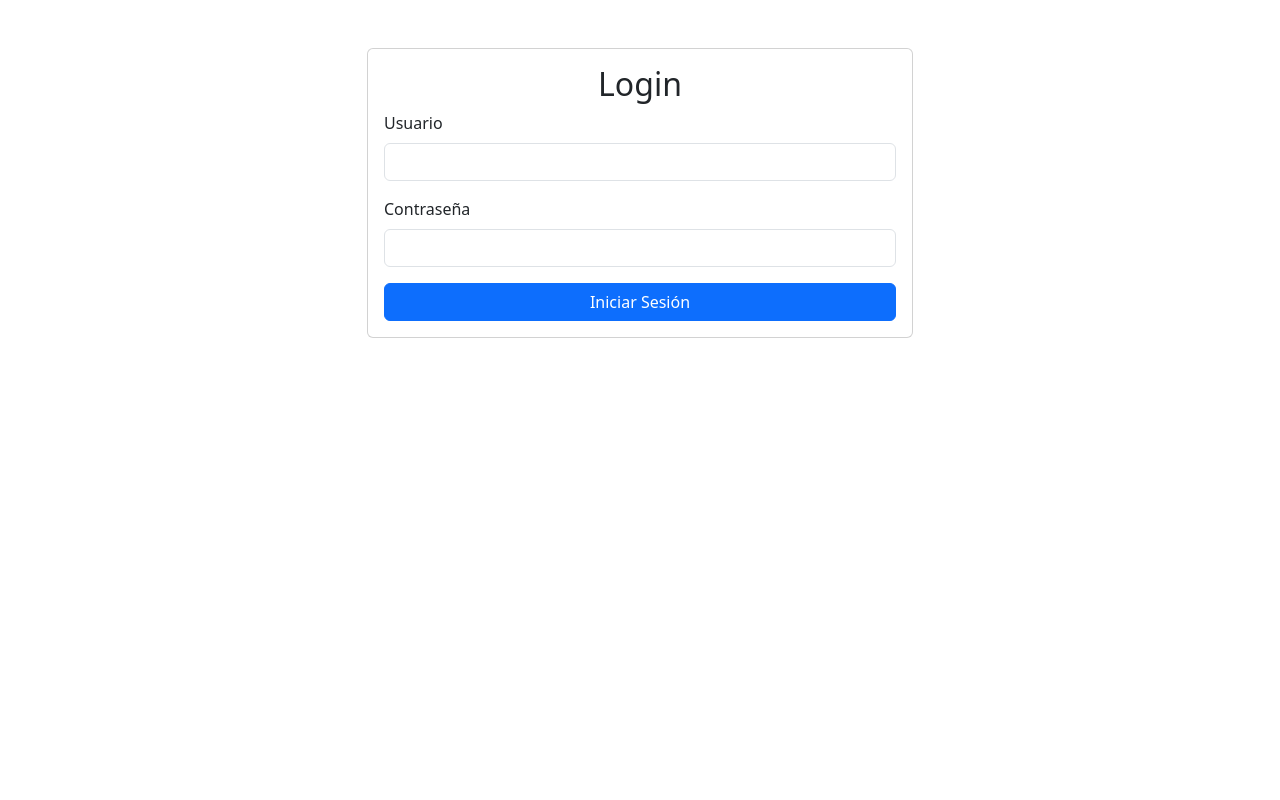
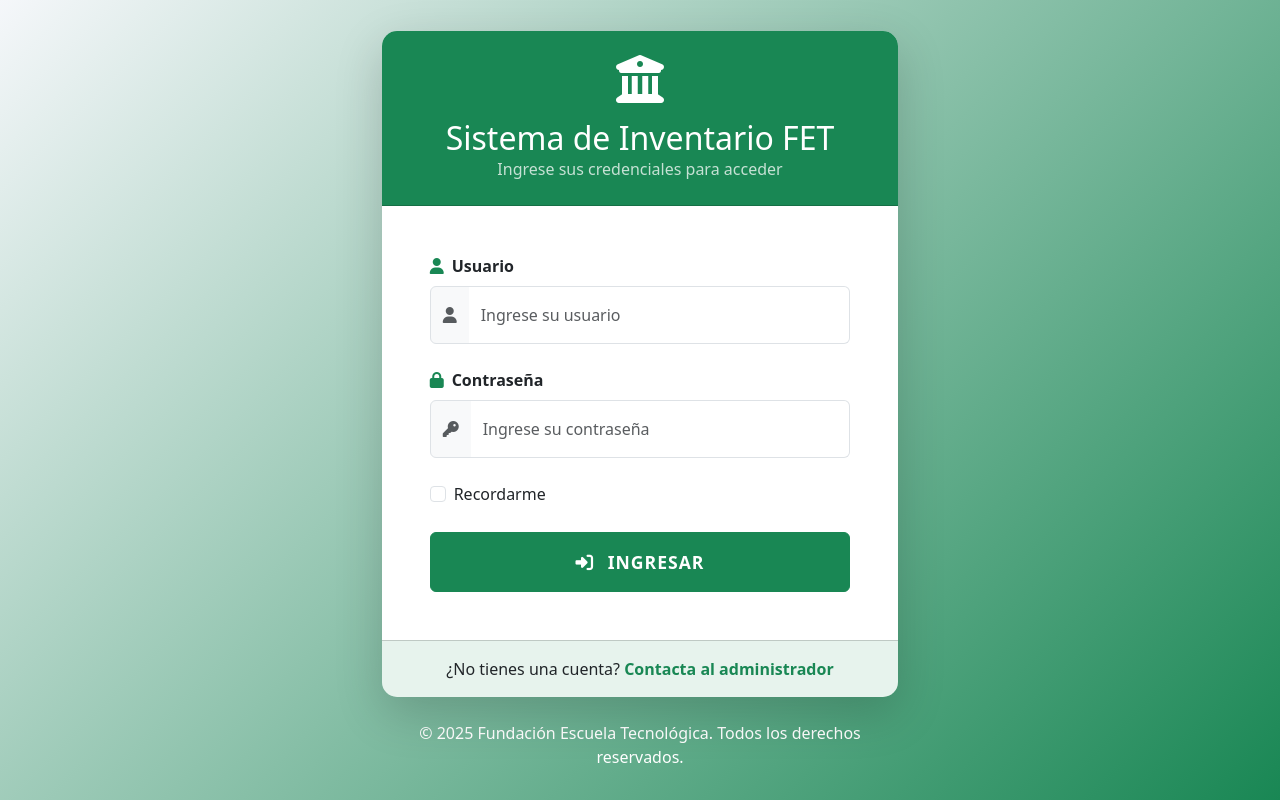
Before and after one commit to Sabogal22/Sistema-de-inventario, a React (Create React App) app in the folder frontend/: page / in a window 1280 px wide. Built offline with nearby package versions, Linux system fonts and the light colour scheme.

Commit message:
Mejora visual

```diff
--- a/frontend/src/components/Login.js
+++ b/frontend/src/components/Login.js
@@ -6,65 +6,167 @@ const Login = () => {
     const [username, setUsername] = useState('');
     const [password, setPassword] = useState('');
     const [error, setError] = useState('');
+    const [isLoading, setIsLoading] = useState(false);
     const navigate = useNavigate();
 
     useEffect(() => {
         if (localStorage.getItem('access_token')) {
-            navigate('/dashboard'); /* si tiene el token va a Dashboard */
+            navigate('/dashboard');
         }
     }, [navigate]);
 
     const handleSubmit = async (e) => {
         e.preventDefault();
+        setIsLoading(true);
+        setError('');
+
         try {
             const response = await axios.post('http://127.0.0.1:8000/api/token/', {
                 username,
                 password,
             });
             const { access, refresh } = response.data;
-            localStorage.setItem('access_token', access);  // Guardar el token en localStorage
+            localStorage.setItem('access_token', access);
             localStorage.setItem('refresh_token', refresh);
-            navigate('/dashboard');  // Redirigir al panel de administración
+            navigate('/dashboard');
         } catch (err) {
-            setError('Credenciales inválidas');
+            setError('Usuario o contraseña incorrectos. Por favor intente nuevamente.');
+            console.error("Error de autenticación:", err);
+        } finally {
+            setIsLoading(false);
         }
     };
 
     return (
-        <div className="container mt-5">
-            <div className="row justify-content-center">
-                <div className="col-md-6">
-                    <div className="card">
-                        <div className="card-body">
-                            <h2 className="card-title text-center">Login</h2>
-                            {error && <div className="alert alert-danger">{error}</div>}
-                            <form onSubmit={handleSubmit}>
-                                <div className="mb-3">
-                                    <label htmlFor="username" className="form-label">Usuario</label>
+        <div className="login-container" style={{
+            minHeight: '100vh',
+            background: 'linear-gradient(135deg, #f5f7fa 0%, #198754 100%)',
+            display: 'flex',
+            alignItems: 'center',
+            justifyContent: 'center',
+            padding: '20px'
+        }}>
+            <div className="col-md-8 col-lg-6 col-xl-5">
+                <div className="card shadow-lg" style={{
+                    borderRadius: '15px',
+                    overflow: 'hidden',
+                    border: 'none'
+                }}>
+                    {/* Header con logo */}
+                    <div className="card-header py-4 text-center" style={{
+                        backgroundColor: '#198754',
+                        color: 'white'
+                    }}>
+                        <div className="d-flex justify-content-center mb-3">
+                            <i className="fas fa-university fa-3x"></i>
+                        </div>
+                        <h2 className="mb-0">Sistema de Inventario FET</h2>
+                        <p className="mb-0 opacity-75">Ingrese sus credenciales para acceder</p>
+                    </div>
+
+                    <div className="card-body p-5">
+                        {error && (
+                            <div className="alert alert-danger d-flex align-items-center" role="alert">
+                                <i className="fas fa-exclamation-circle me-2"></i>
+                                <div>{error}</div>
+                            </div>
+                        )}
+
+                        <form onSubmit={handleSubmit}>
+                            <div className="mb-4">
+                                <label htmlFor="username" className="form-label fw-bold">
+                                    <i className="fas fa-user me-2 text-success"></i>Usuario
+                                </label>
+                                <div className="input-group">
+                                    <span className="input-group-text bg-light">
+                                        <i className="fas fa-user text-muted"></i>
+                                    </span>
                                     <input
                                         type="text"
-                                        className="form-control"
+                                        className="form-control py-3"
                                         id="username"
+                                        placeholder="Ingrese su usuario"
                                         value={username}
                                         onChange={(e) => setUsername(e.target.value)}
                                         required
+                                        style={{
+                                            borderLeft: 'none'
+                                        }}
                                     />
                                 </div>
-                                <div className="mb-3">
-                                    <label htmlFor="password" className="form-label">Contraseña</label>
+                            </div>
+
+                            <div className="mb-4">
+                                <label htmlFor="password" className="form-label fw-bold">
+                                    <i className="fas fa-lock me-2 text-success"></i>Contraseña
+                                </label>
+                                <div className="input-group">
+                                    <span className="input-group-text bg-light">
+                                        <i className="fas fa-key text-muted"></i>
+                                    </span>
                                     <input
                                         type="password"
-                                        className="form-control"
+                                        className="form-control py-3"
                                         id="password"
+                                        placeholder="Ingrese su contraseña"
                                         value={password}
                                         onChange={(e) => setPassword(e.target.value)}
                                         required
+                                        style={{
+                                            borderLeft: 'none'
+                                        }}
                                     />
                                 </div>
-                                <button type="submit" className="btn btn-primary w-100">Iniciar Sesión</button>
-                            </form>
-                        </div>
+                            </div>
+
+                            <div className="d-flex justify-content-between align-items-center mb-4">
+                                <div className="form-check">
+                                    <input
+                                        className="form-check-input"
+                                        type="checkbox"
+                                        id="rememberMe"
+                                    />
+                                    <label className="form-check-label" htmlFor="rememberMe">
+                                        Recordarme
+                                    </label>
+                                </div>
+                            </div>
+
+                            <button
+                                type="submit"
+                                className="btn btn-success w-100 py-3 fw-bold"
+                                disabled={isLoading}
+                                style={{
+                                    fontSize: '1.1rem',
+                                    letterSpacing: '1px',
+                                    transition: 'all 0.3s'
+                                }}
+                            >
+                                {isLoading ? (
+                                    <>
+                                        <span className="spinner-border spinner-border-sm me-2" role="status" aria-hidden="true"></span>
+                                        Cargando...
+                                    </>
+                                ) : (
+                                    <>
+                                        <i className="fas fa-sign-in-alt me-2"></i> INGRESAR
+                                    </>
+                                )}
+                            </button>
+                        </form>
                     </div>
+
+                    <div className="card-footer text-center py-3" style={{
+                        backgroundColor: 'rgba(25, 135, 84, 0.1)'
+                    }}>
+                        <p className="mb-0">
+                            ¿No tienes una cuenta? <a href="#!" className="text-success fw-bold text-decoration-none">Contacta al administrador</a>
+                        </p>
+                    </div>
+                </div>
+
+                <div className="text-center mt-4 text-white">
+                    <p className="mb-0">© {new Date().getFullYear()} Fundación Escuela Tecnológica. Todos los derechos reservados.</p>
                 </div>
             </div>
         </div>
```
